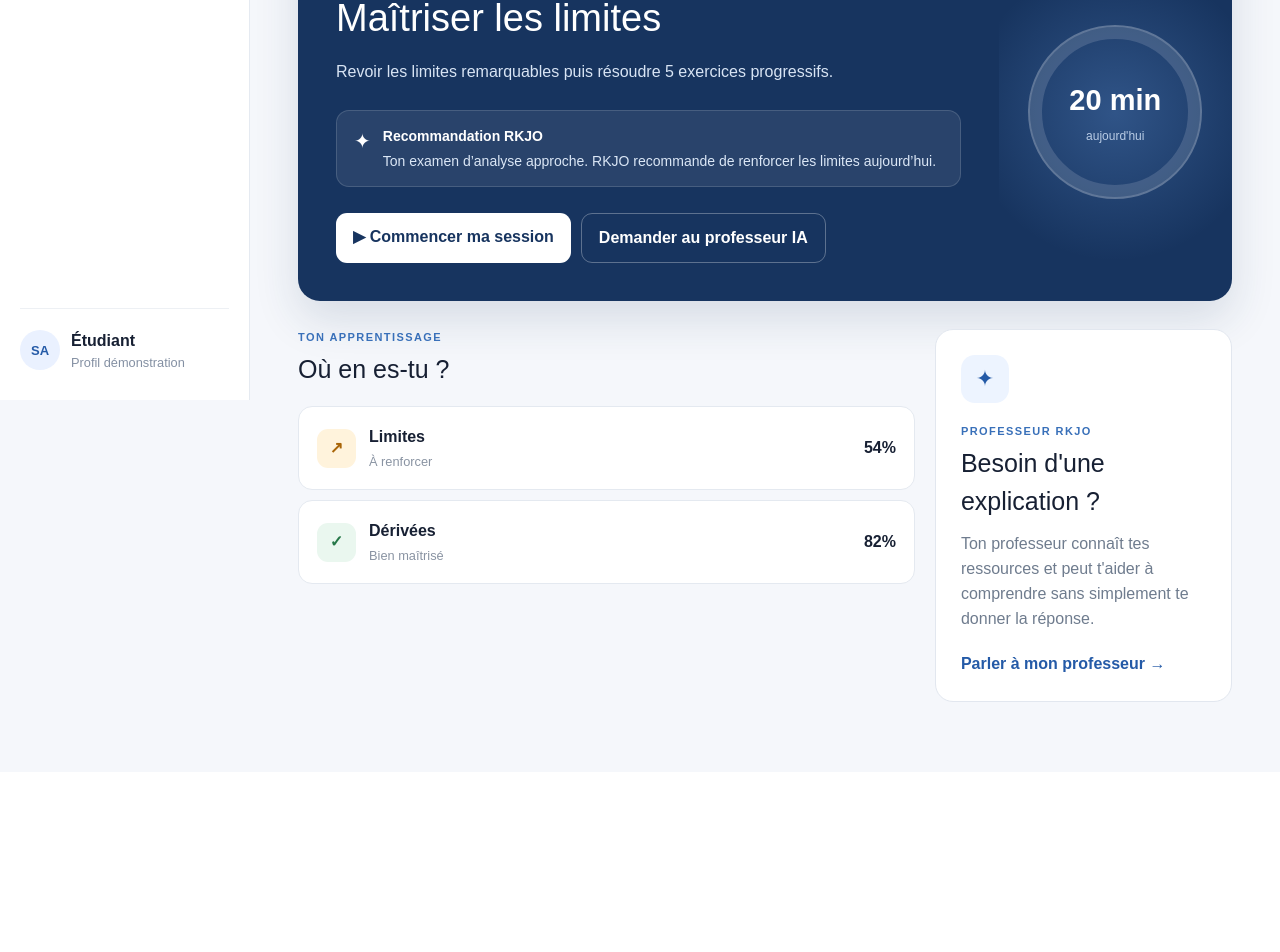
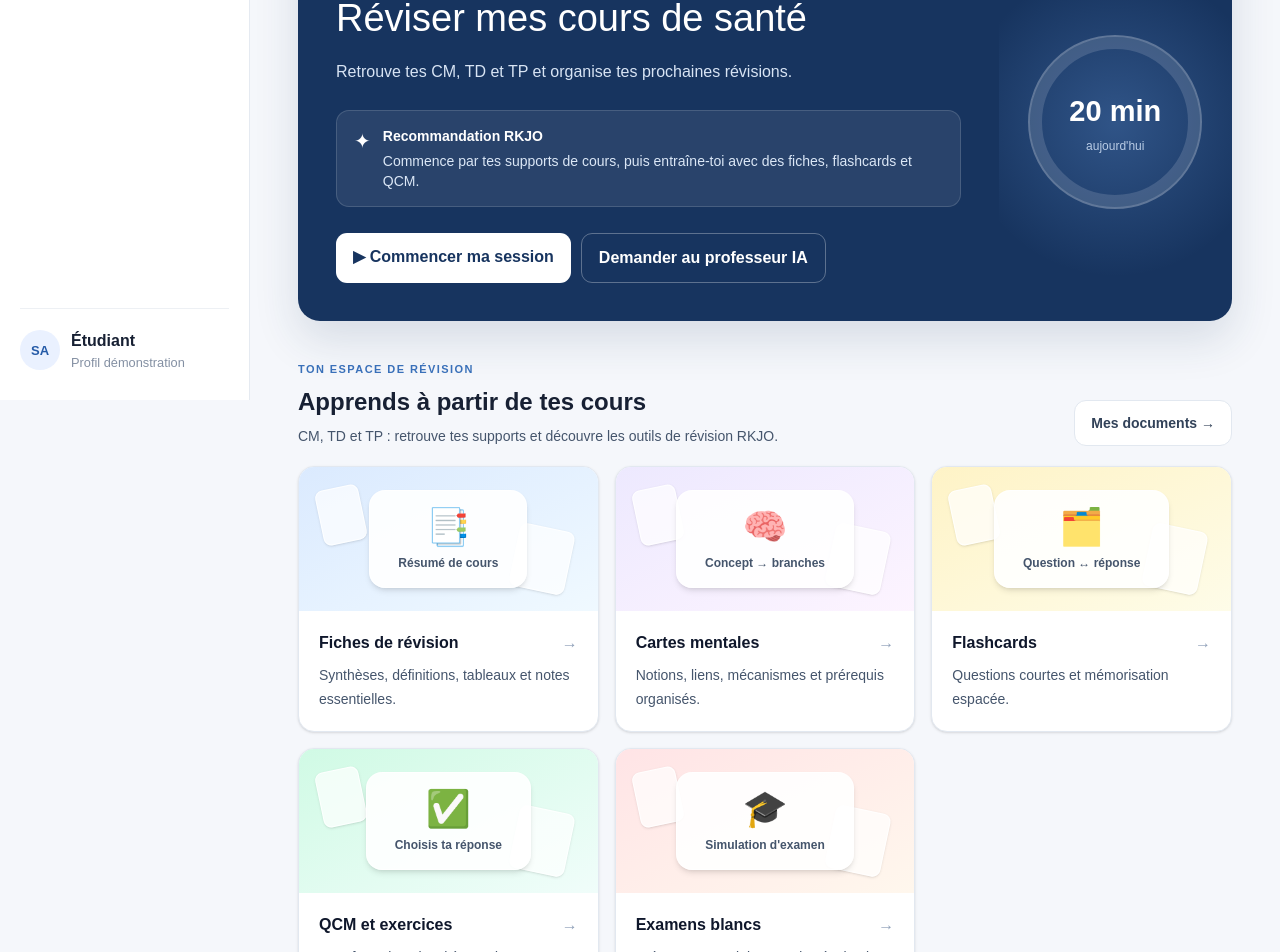
Before and after one commit to sowhatt/rkjo-ai-platform, a Next.js app in the folder apps/web/: page /education in a window 1280 px wide. Shown: the part 400-1352 px from the top of the page. Before the commit the page ends 1172 px from the top, so only its background shows below. Built offline with nearby package versions, Linux system fonts and the light colour scheme.

Commit message:
feat(education): add illustrated study tools and health student context to home

```diff
--- a/apps/web/src/components/education/EducationHome.tsx
+++ b/apps/web/src/components/education/EducationHome.tsx
@@ -45,18 +45,18 @@ const experiences: Record<Experience, ExperienceProfile> = {
     label: "Étudiant",
     initials: "SA",
     greeting: "Bonjour Sarah 👋",
-    context: "Licence 1 · Mathématiques",
+    context: "Études de santé · Médecine, pharmacie, soins infirmiers",
     progress: 64,
     streak: "6 jours",
     time: "20 min",
-    activityTitle: "Maîtriser les limites",
+    activityTitle: "Réviser mes cours de santé",
     activityText:
-      "Revoir les limites remarquables puis résoudre 5 exercices progressifs.",
+      "Retrouve tes CM, TD et TP et organise tes prochaines révisions.",
     recommendation:
-      "Ton examen d’analyse approche. RKJO recommande de renforcer les limites aujourd’hui.",
-    weakness: "Limites",
+      "Commence par tes supports de cours, puis entraîne-toi avec des fiches, flashcards et QCM.",
+    weakness: "Notions à renforcer",
     weaknessScore: 54,
-    mastered: "Dérivées",
+    mastered: "Notions révisées",
     masteredScore: 82,
   },
 };
@@ -216,6 +216,54 @@ export default function EducationHome() {
           </div>
         </section>
 
+        <section aria-labelledby="rkjo-revision-heading" className="mt-10">
+          <div className="mb-5 flex flex-wrap items-end justify-between gap-3">
+            <div>
+              <span className="rkjo-edu-kicker">TON ESPACE DE RÉVISION</span>
+              <h2 id="rkjo-revision-heading" className="mt-2 text-2xl font-bold">
+                Apprends à partir de tes cours
+              </h2>
+              <p className="mt-2 text-sm text-slate-600">
+                CM, TD et TP : retrouve tes supports et découvre les outils de révision RKJO.
+              </p>
+            </div>
+            <Link href="/education/resources" className="rounded-xl border border-slate-200 bg-white px-4 py-3 text-sm font-semibold text-slate-700 hover:bg-slate-50">
+              Mes documents →
+            </Link>
+          </div>
+          <div className="grid gap-4 sm:grid-cols-2 xl:grid-cols-3">
+            {[
+              {slug:"fiches",icon:"📑",title:"Fiches de révision",detail:"Synthèses, définitions, tableaux et notes essentielles.",tone:"from-blue-100 to-sky-50",visual:"Résumé de cours"},
+              {slug:"cartes",icon:"🧠",title:"Cartes mentales",detail:"Notions, liens, mécanismes et prérequis organisés.",tone:"from-violet-100 to-fuchsia-50",visual:"Concept → branches"},
+              {slug:"flashcards",icon:"🗂️",title:"Flashcards",detail:"Questions courtes et mémorisation espacée.",tone:"from-amber-100 to-yellow-50",visual:"Question ↔ réponse"},
+              {slug:"qcm",icon:"✅",title:"QCM et exercices",detail:"Entraîne-toi sur les thèmes de tes cours et TD.",tone:"from-emerald-100 to-teal-50",visual:"Choisis ta réponse"},
+              {slug:"examens",icon:"🎓",title:"Examens blancs",detail:"Prépare tes partiels avec des évaluations sans aide.",tone:"from-rose-100 to-orange-50",visual:"Simulation d'examen"},
+            ].map((tool) => (
+              <Link
+                key={tool.slug}
+                href={`/education/study-tools#${tool.slug}`}
+                className="group overflow-hidden rounded-2xl border border-slate-200 bg-white shadow-sm transition hover:-translate-y-0.5 hover:shadow-md"
+              >
+                <div className={`relative flex h-36 items-center justify-center overflow-hidden bg-gradient-to-br ${tool.tone}`} aria-hidden="true">
+                  <div className="absolute left-5 top-5 h-14 w-11 -rotate-12 rounded-lg border border-white/80 bg-white/70 shadow-sm" />
+                  <div className="absolute right-7 bottom-5 h-16 w-14 rotate-12 rounded-lg border border-white/80 bg-white/70 shadow-sm" />
+                  <div className="relative flex flex-col items-center gap-2 rounded-2xl border border-white/80 bg-white/90 px-7 py-4 shadow-md">
+                    <span className="text-4xl">{tool.icon}</span>
+                    <span className="text-xs font-semibold text-slate-600">{tool.visual}</span>
+                  </div>
+                </div>
+                <div className="p-5">
+                  <h3 className="font-bold text-slate-900">{tool.title} <span className="float-right text-slate-400 transition group-hover:translate-x-1">→</span></h3>
+                  <p className="mt-2 text-sm leading-6 text-slate-600">{tool.detail}</p>
+                </div>
+              </Link>
+            ))}
+          </div>
+          <p className="mt-3 text-xs text-slate-500">
+            Présentation des outils : la génération automatique à partir des documents sera raccordée progressivement.
+          </p>
+        </section>
+
         <section className="rkjo-learning-grid">
           <div>
             <span className="rkjo-edu-kicker">
```
